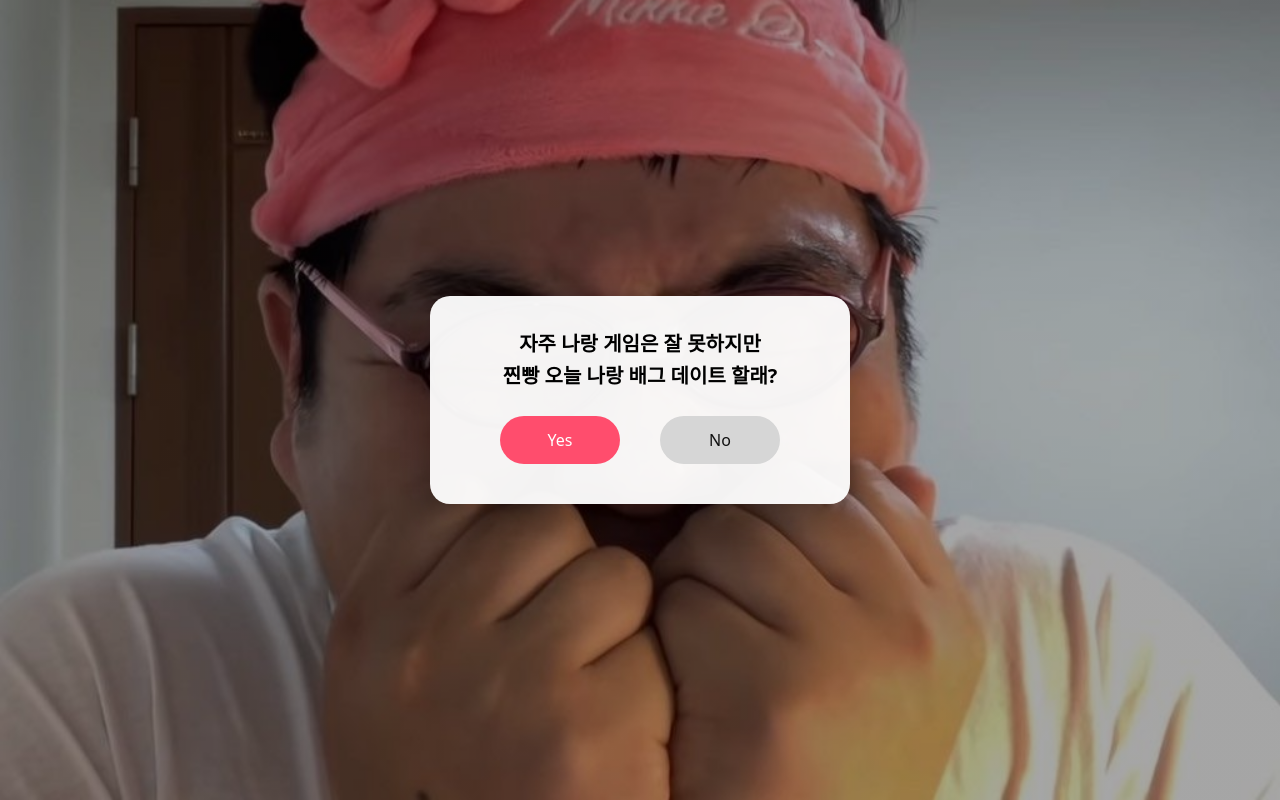
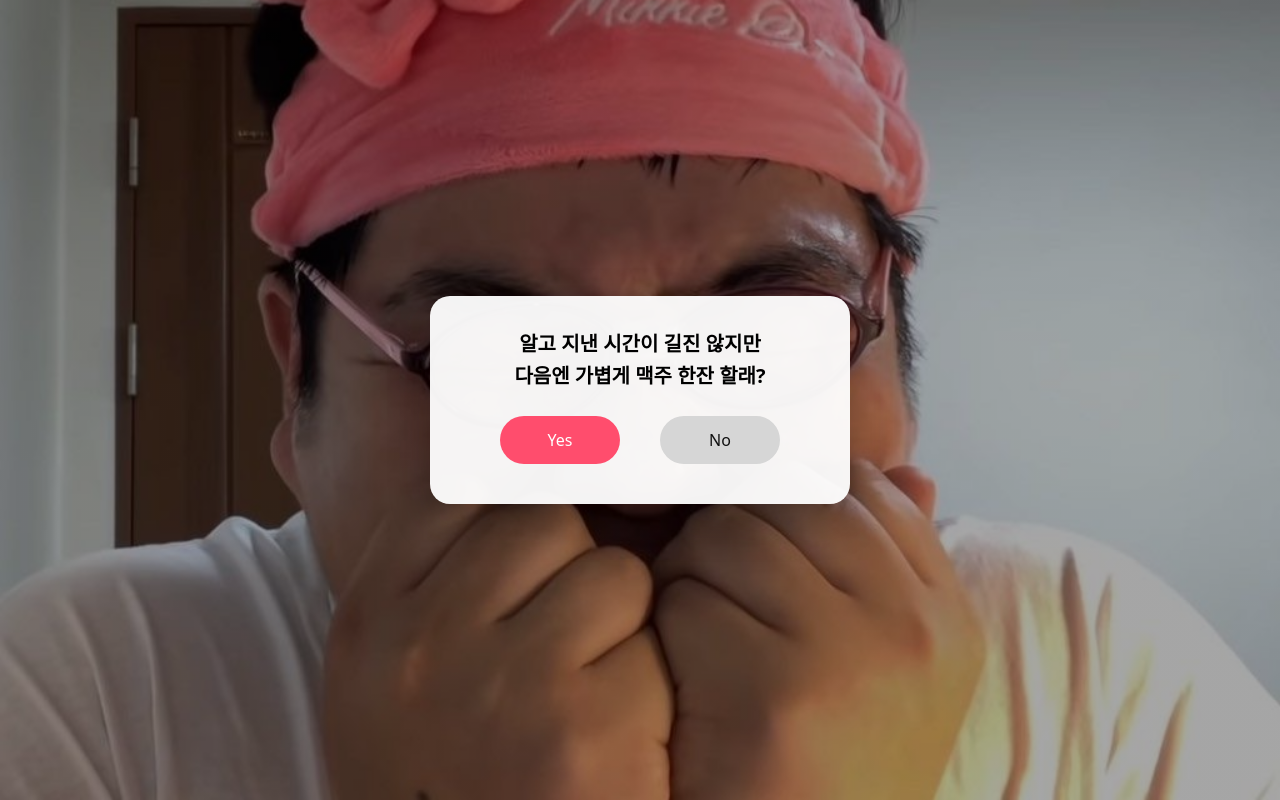
Before and after one commit to qqww46945-arch/date_with_me, a plain HTML site: page index.html in a window 1280 px wide. Drawn offline with Linux system fonts and the light colour scheme.

Commit message:
index.html 업데이트

```diff
--- a/index.html
+++ b/index.html
@@ -101,8 +101,8 @@ h1{
 <body>
   <div class="card">
     <h1>
-      자주 나랑 게임은 잘 못하지만<br>
-      찐빵 오늘 나랑 배그 데이트 할래?
+      알고 지낸 시간이 길진 않지만<br>
+      다음엔 가볍게 맥주 한잔 할래?
     </h1>
 
     <div class="btn-container" id="btnArea">
```
